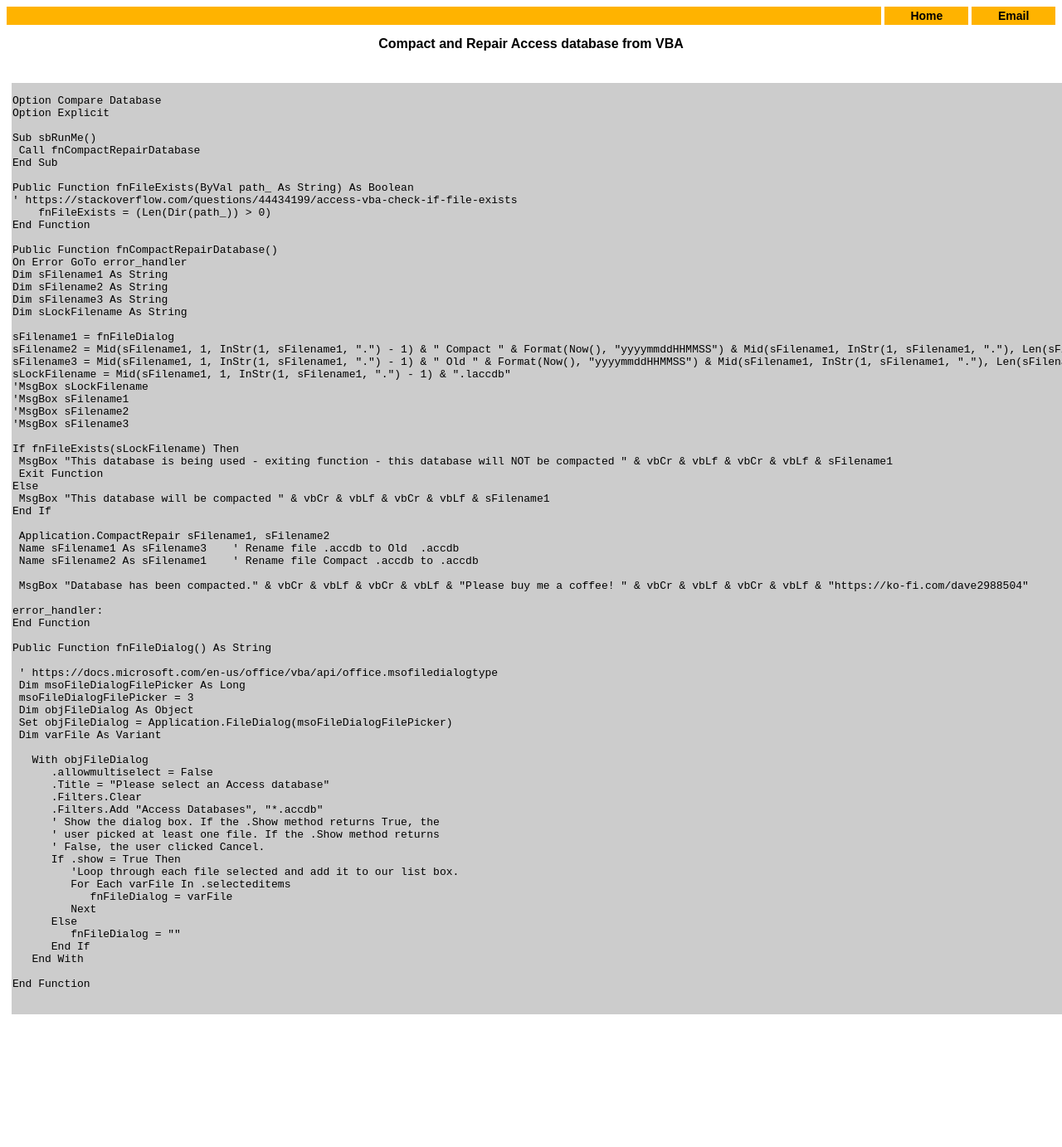
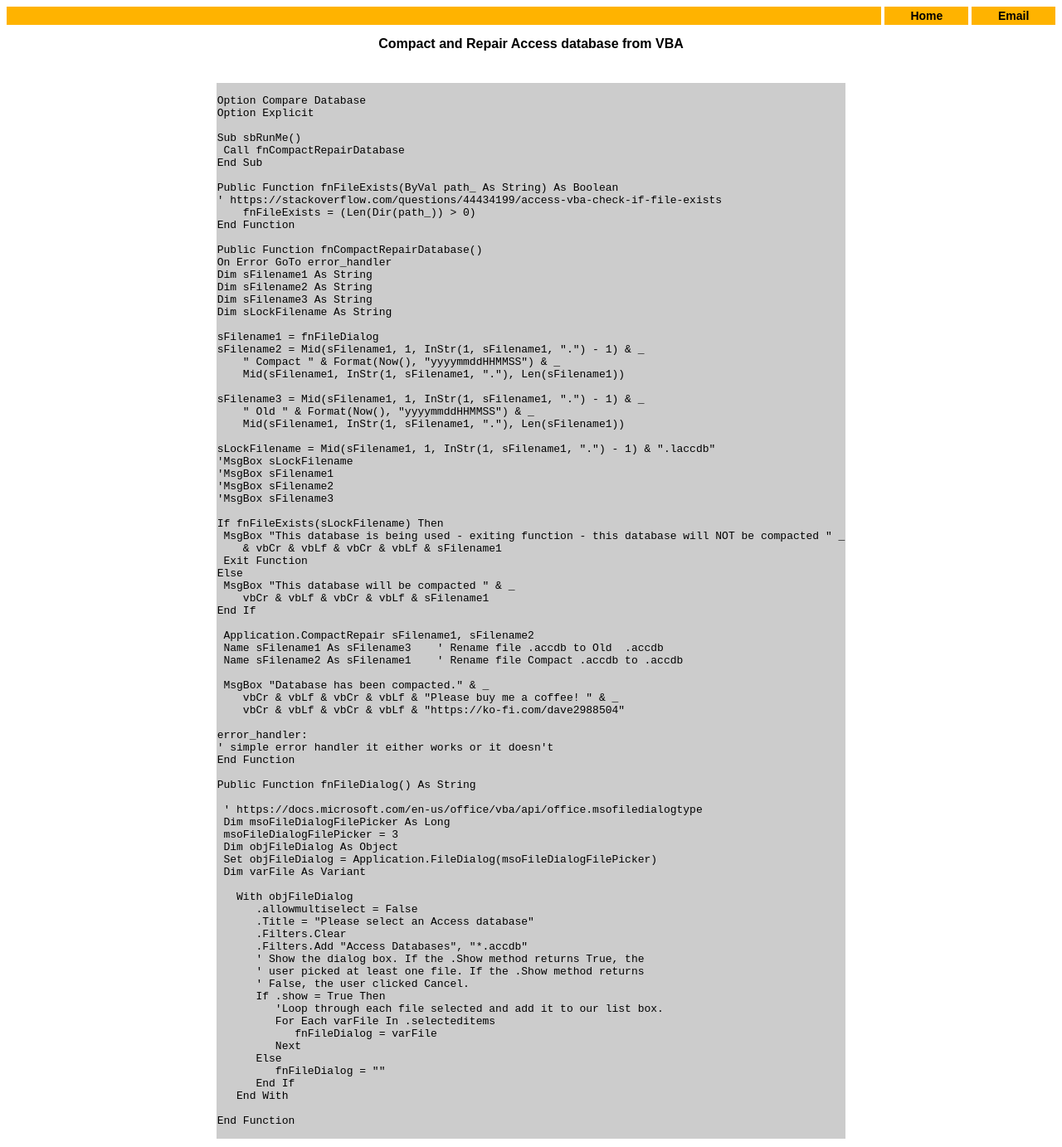
Before and after one commit to DaveTallett26/davetallett26.github.io, a Jekyll site: the page compactrepair.html, which Jekyll copies as it is, in a window 1280 px wide. Shown: the whole page at 83% size. Built offline with Jekyll 4.4.1, drawn with Linux system fonts in a browser that asks for light colours; before the commit the page ends 1233 px from its top, so only the background shows below that.

Commit message:
shorten lines

```diff
--- a/compactrepair.html
+++ b/compactrepair.html
@@ -41,8 +41,14 @@ Dim sFilename3 As String
 Dim sLockFilename As String
 
 sFilename1 = fnFileDialog
-sFilename2 = Mid(sFilename1, 1, InStr(1, sFilename1, ".") - 1) & " Compact " & Format(Now(), "yyyymmddHHMMSS") & Mid(sFilename1, InStr(1, sFilename1, "."), Len(sFilename1))
-sFilename3 = Mid(sFilename1, 1, InStr(1, sFilename1, ".") - 1) & " Old " & Format(Now(), "yyyymmddHHMMSS") & Mid(sFilename1, InStr(1, sFilename1, "."), Len(sFilename1))
+sFilename2 = Mid(sFilename1, 1, InStr(1, sFilename1, ".") - 1) & _
+    " Compact " & Format(Now(), "yyyymmddHHMMSS") & _
+    Mid(sFilename1, InStr(1, sFilename1, "."), Len(sFilename1))
+
+sFilename3 = Mid(sFilename1, 1, InStr(1, sFilename1, ".") - 1) & _
+    " Old " & Format(Now(), "yyyymmddHHMMSS") & _
+    Mid(sFilename1, InStr(1, sFilename1, "."), Len(sFilename1))
+
 sLockFilename = Mid(sFilename1, 1, InStr(1, sFilename1, ".") - 1) & ".laccdb"
 'MsgBox sLockFilename
 'MsgBox sFilename1
@@ -50,19 +56,24 @@ sLockFilename = Mid(sFilename1, 1, InStr(1, sFilename1, ".") - 1) & ".laccdb"
 'MsgBox sFilename3
 
 If fnFileExists(sLockFilename) Then
- MsgBox "This database is being used - exiting function - this database will NOT be compacted " & vbCr & vbLf & vbCr & vbLf & sFilename1
+ MsgBox "This database is being used - exiting function - this database will NOT be compacted " _
+    & vbCr & vbLf & vbCr & vbLf & sFilename1
  Exit Function
 Else
- MsgBox "This database will be compacted " & vbCr & vbLf & vbCr & vbLf & sFilename1
+ MsgBox "This database will be compacted " & _
+    vbCr & vbLf & vbCr & vbLf & sFilename1
 End If
 
  Application.CompactRepair sFilename1, sFilename2
  Name sFilename1 As sFilename3    ' Rename file .accdb to Old  .accdb
  Name sFilename2 As sFilename1    ' Rename file Compact .accdb to .accdb
 
- MsgBox "Database has been compacted." & vbCr & vbLf & vbCr & vbLf & "Please buy me a coffee! " & vbCr & vbLf & vbCr & vbLf & "https://ko-fi.com/dave2988504"
+ MsgBox "Database has been compacted." & _
+    vbCr & vbLf & vbCr & vbLf & "Please buy me a coffee! " & _
+    vbCr & vbLf & vbCr & vbLf & "https://ko-fi.com/dave2988504"
 
 error_handler:
+' simple error handler it either works or it doesn't
 End Function
 
 Public Function fnFileDialog() As String
@@ -93,7 +104,6 @@ Public Function fnFileDialog() As String
    End With
 
 End Function
-
 </pre>
 </td>
 <td width=25%>
```
